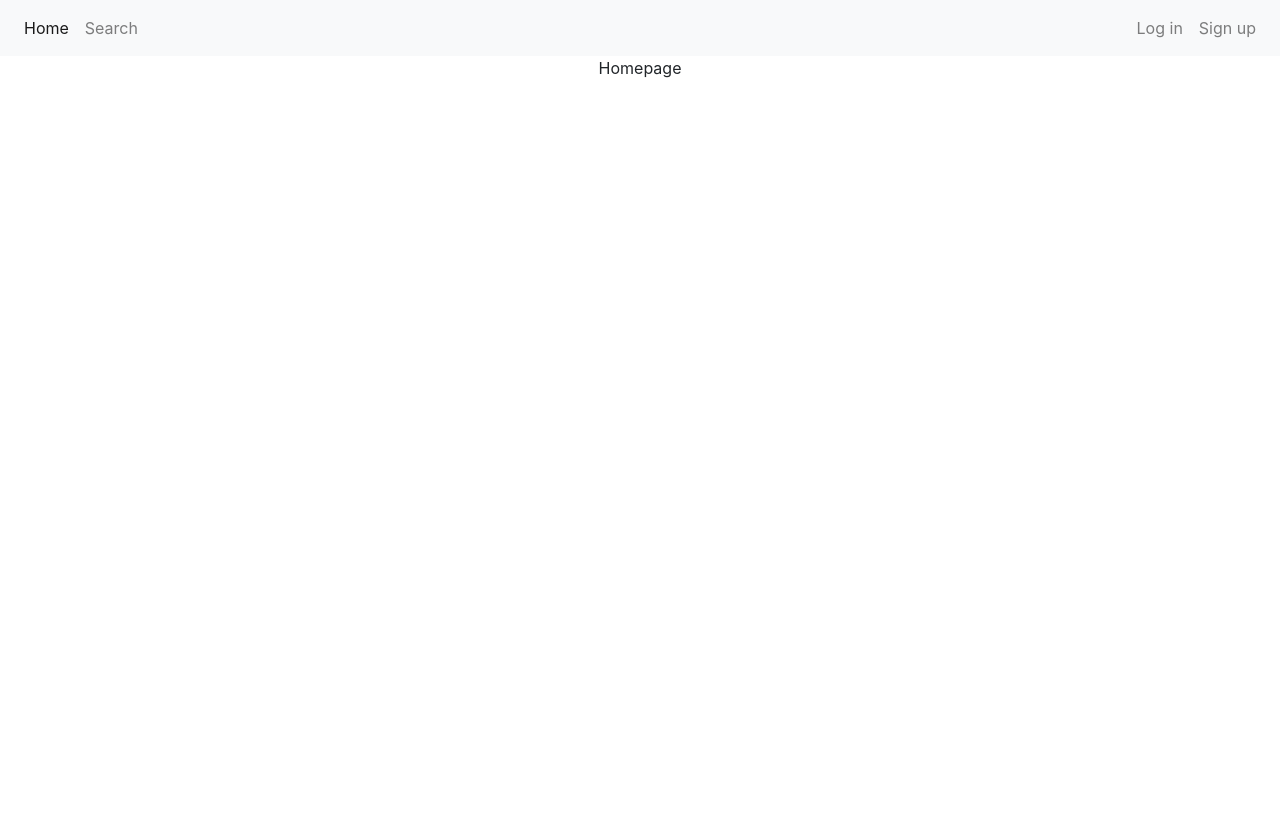
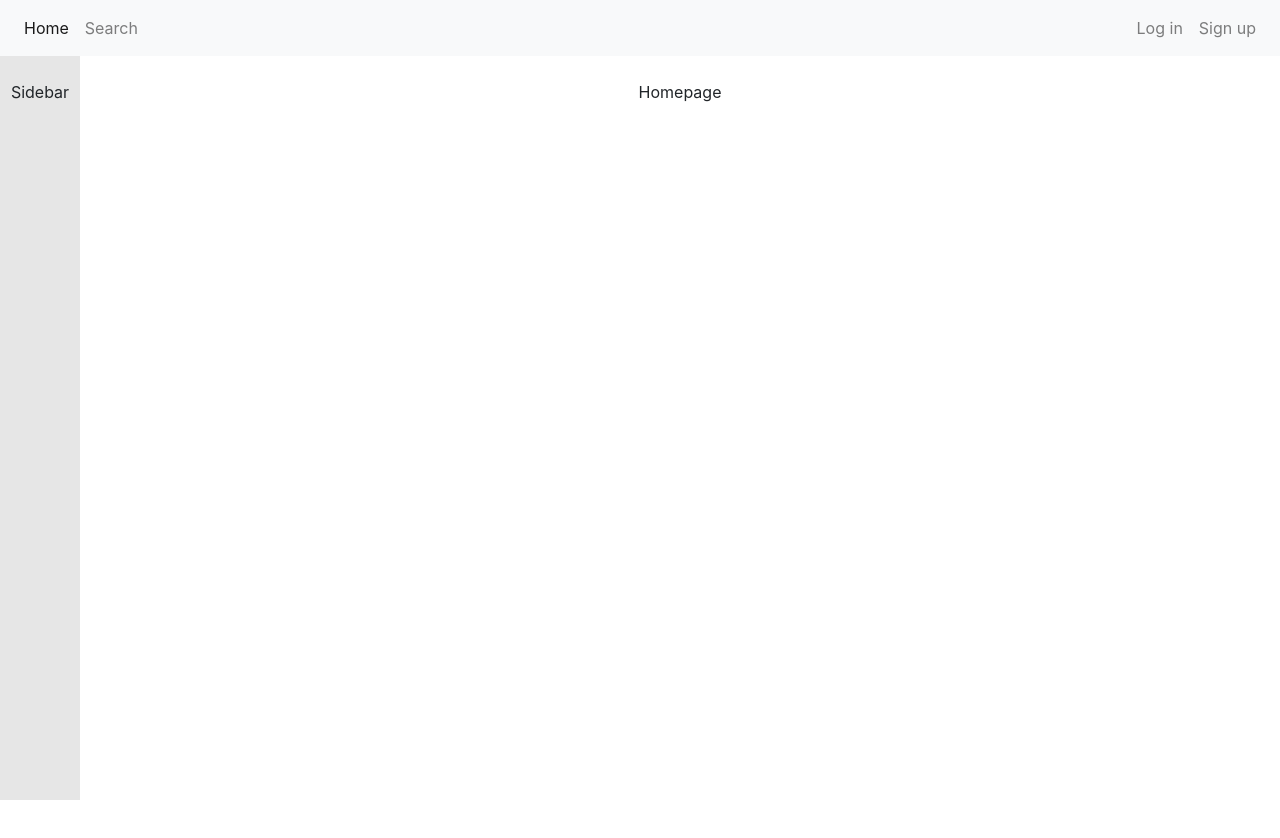
Before and after one commit to Xdwlf/Sip, a React (Create React App) app: page / in a window 1280 px wide. Shown: the top 838 px of the page. Before the commit the page ends 800 px from the top, so only its background shows below. Built offline with nearby package versions, Linux system fonts and the light colour scheme.

Commit message:
modify classnames for css

```diff
--- a/src/containers/Main.js
+++ b/src/containers/Main.js
@@ -2,16 +2,26 @@ import React, {Component} from 'react'
 import {Switch, Route} from "react-router-dom"
 import SearchPage from './SearchPage'
 import Homepage from "./Homepage"
+import SideBar from './SideBar'
 import NotFound from "../components/NotFound"
 
 class Main extends Component{
     render(){
         return (
-            <Switch>
-                <Route exact path="/" component={Homepage}/>
-                <Route exact path="/search" component={SearchPage}/>
-                <Route component={NotFound} />
-            </Switch>
+            <div id="main">
+                <div id="sidebar">
+                    <SideBar />
+                </div>
+                <div id="content">
+                    <Switch>
+                        <Route exact path="/" component={Homepage}/>
+                        <Route exact path="/search" component={SearchPage}/>
+                        <Route component={NotFound} />
+                    </Switch>
+                </div>
+
+            </div>
+
         )
     }
 }
--- a/src/containers/Navbar.js
+++ b/src/containers/Navbar.js
@@ -6,7 +6,7 @@ class Navbar extends Component{
     render(){
         return (
             <div>
-            <nav className="navbar navbar-light navbar-expand-lg bg-light">
+            <nav id="nav-bar" className="navbar navbar-light navbar-expand-lg bg-light">
                     <ul className="navbar-nav mr-auto mt-2 mt-lg-0">
                         <li className="nav-item">
                             <NavLink className="nav-link" to="/">
```
